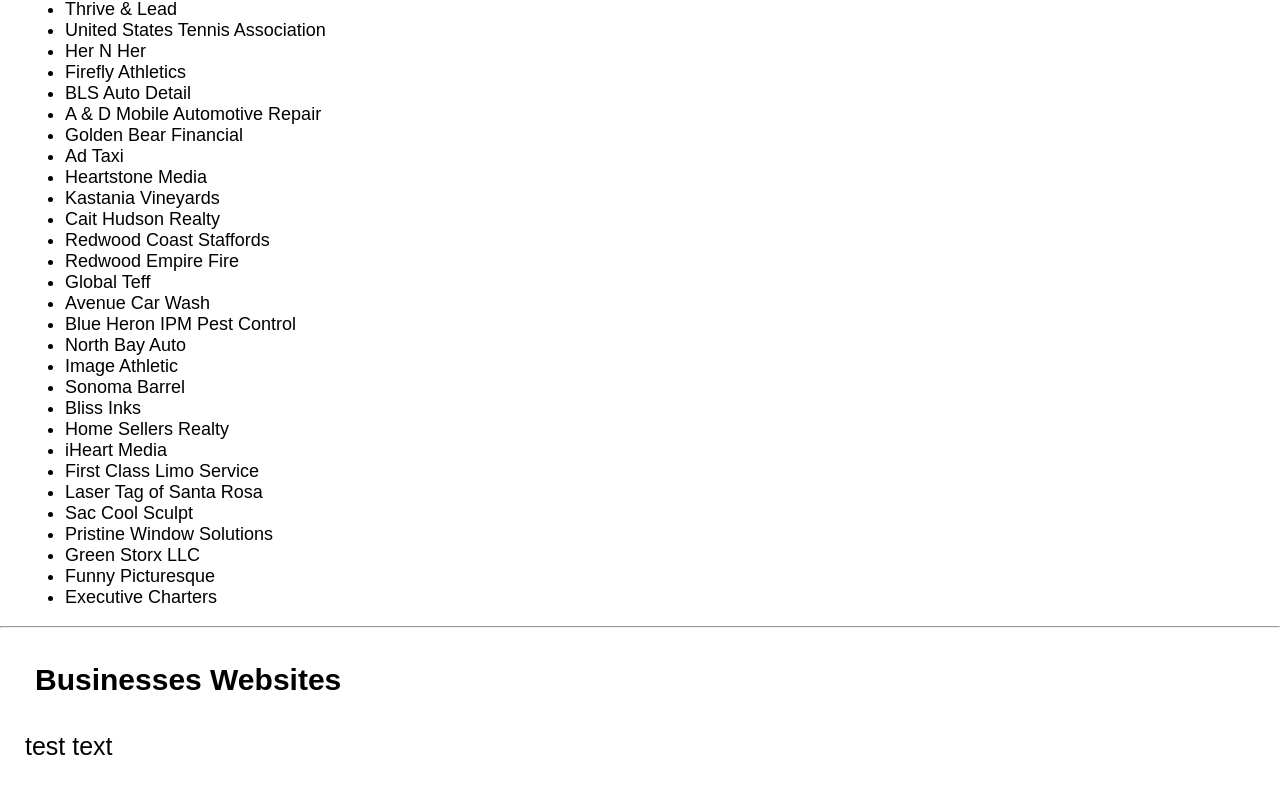
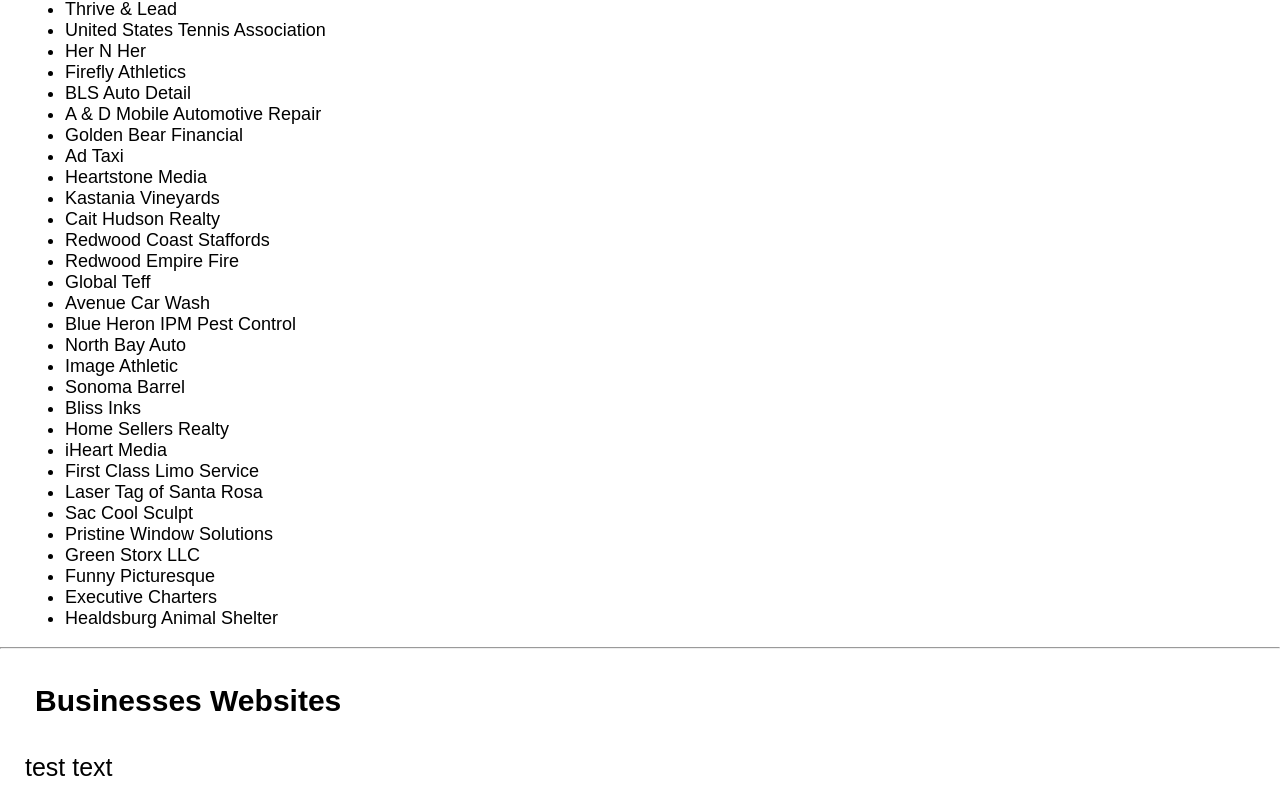
Before and after one commit to ericrothmuller/sky-marketing, a React (Create React App) app: page /portfolio in a window 1280 px wide. Shown: the part 932-1739 px from the top of the page. Before the commit the page ends 1718 px from the top, so only its background shows below. Built offline with nearby package versions, Linux system fonts and the light colour scheme; a web font is replaced by a local one.

Commit message:
Added portfolio names of companies worked for

```diff
--- a/src/pages/portfolio.js
+++ b/src/pages/portfolio.js
@@ -61,6 +61,7 @@ return (
 		<li>Green Storx LLC</li>
 		<li>Funny Picturesque</li>
 		<li>Executive Charters</li>
+		<li>Healdsburg Animal Shelter</li>
 
 	</ul>
 
```
